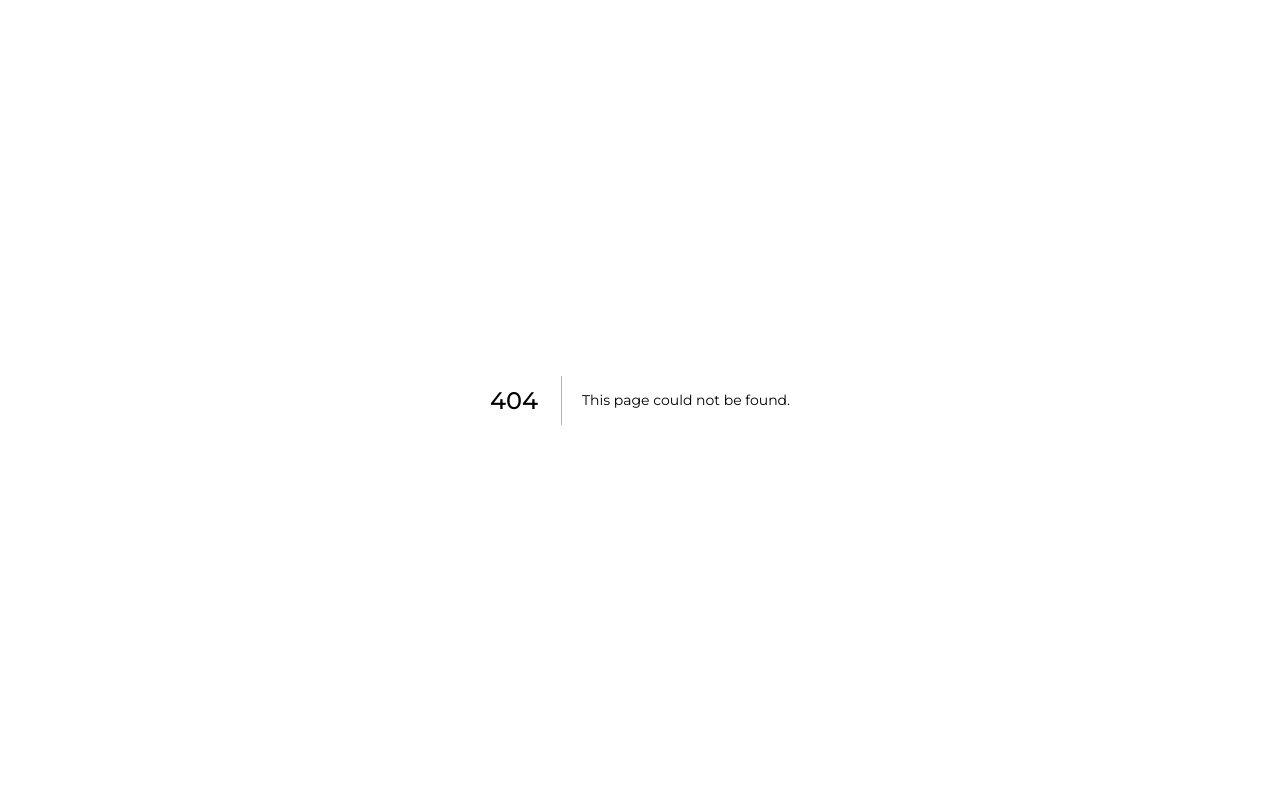
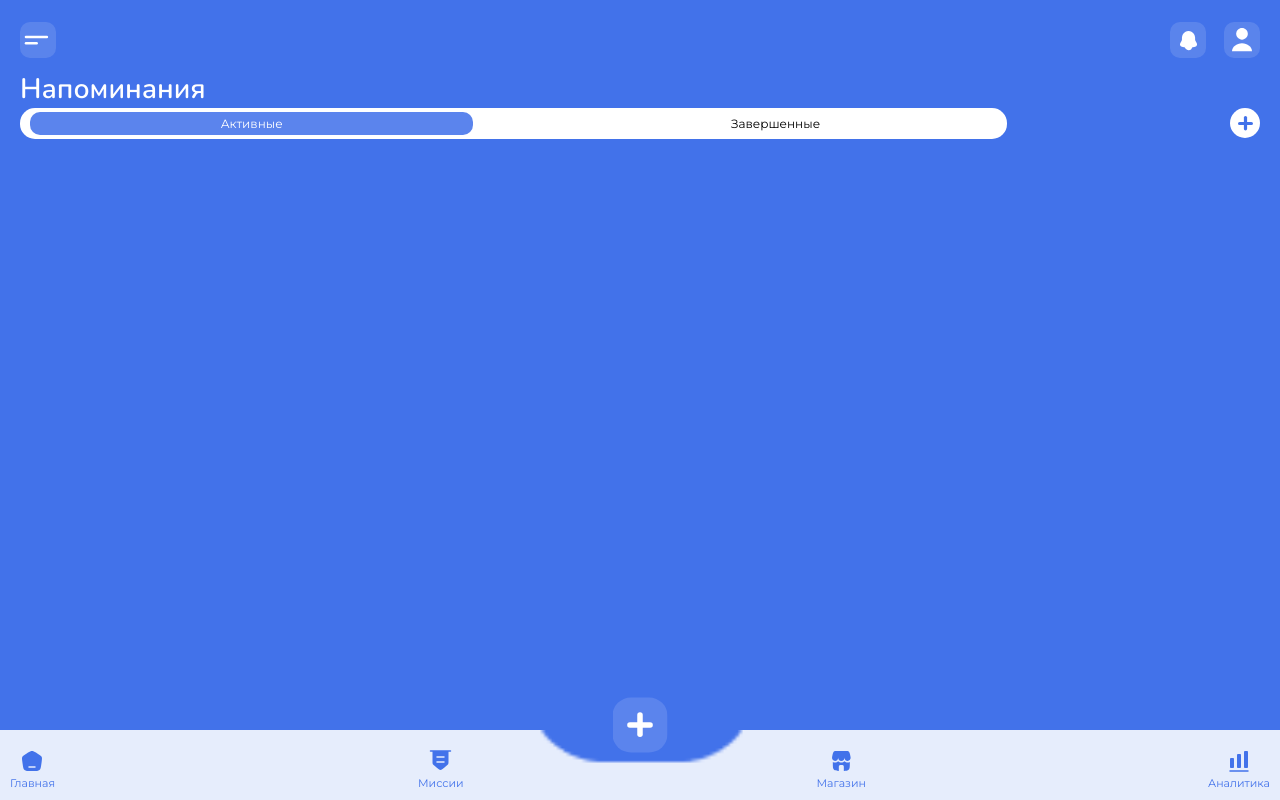
Before and after one commit to qqwerrtyz/chistulya_frontend, a Next.js app: page /app/notifications in a window 1280 px wide. Before the commit this address had no page. Built offline with nearby package versions, Linux system fonts and the light colour scheme.

Commit message:
тут делаю страницу уведомлений

```diff
--- a/public/icons/icons.jsx
+++ b/public/icons/icons.jsx
@@ -26,6 +26,7 @@ import mailData from "./mailData.svg"
 import qrData from "./qrData.svg"
 import supportData from "./supportData.svg"
 import exitData from "./exitData.svg"
+import addNotifications from "./addNotifications.svg"
 
 const icons = {
     activeBell,
@@ -56,6 +57,7 @@ const icons = {
     qrData,
     supportData,
     exitData,
+    addNotifications,
 }
 
 export default icons
--- /dev/null
+++ b/src/app/app/notifications/Notifications.module.css
@@ -0,0 +1,9 @@
+.notifications {
+    padding: 20px 20px 0 20px;
+}
+.notificationsHealine {
+    font-size: 28px;
+    color: rgb(255, 255, 255);
+    font-weight: 600;
+    font-family: headline;
+}
--- /dev/null
+++ b/src/app/app/notifications/page.jsx
@@ -0,0 +1,27 @@
+"use client"
+import Header from "@/components/app/notifications/header/Header"
+import styles from "./Notifications.module.css"
+import Body from "@/components/app/notifications/body/Body"
+import { useState } from "react"
+export default function Notifications () {
+
+    const [selectCategories, setSelectCategories] = useState("active")
+
+    return (
+        <div className={styles.notificationsWrapper}>
+            <div className={styles.notifications}>
+                <div className={styles.notificationsHealineWrapper}>
+                    <h1 className={styles.notificationsHealine}>Напоминания</h1>
+                </div>
+
+                <div className={styles.notificationsContent}>
+                    <Header
+                        selectCategories={selectCategories}
+                        setSelectCategories={setSelectCategories}
+                    />
+                    <Body selectCategories={selectCategories}/>
+                </div>
+            </div>
+        </div>
+    )
+}
--- a/src/components/app/header/Header.jsx
+++ b/src/components/app/header/Header.jsx
@@ -5,6 +5,7 @@ import icons from "../../../../public/icons/icons"
 import { useState } from "react"
 import SidebarMenu from "../sidebarMenu/SidebarMenu"
 import IconHeader from "../another/IconHeader/IconHeader"
+import Link from "next/link"
 
 export default function Header() {
 
@@ -26,8 +27,12 @@ export default function Header() {
                     src={icons.burger}
                 />
                 <div className={styles.iconsBellAndUser}>
-                    <IconHeader alt={"bell"} className={styles.headerIcon} src={icons.bell} newNotification={newNotification}/>
-                    <IconHeader alt="user" className={styles.headerIcon} src={icons.user}/>
+                    <Link href={"/app/notifications"}>
+                        <IconHeader alt={"bell"} className={styles.headerIcon} src={icons.bell} newNotification={newNotification}/>
+                    </Link>
+                    <Link href={"/app/profile"}>
+                        <IconHeader alt="user" className={styles.headerIcon} src={icons.user}/>
+                    </Link>
                 </div>
                 <SidebarMenu showSidebar={showSidebar} setShowSidebar={setShowSidebar}/>
             </header>
--- /dev/null
+++ b/src/components/app/notifications/Notifications.module.css
@@ -0,0 +1,50 @@
+.header {
+    display: flex;
+    justify-content: space-between;
+}
+
+.menu {
+    display: flex;
+    justify-content: space-between;
+
+    width: 78%;
+
+    padding: 4px 10px;
+    border-radius: 15px;
+
+    background-color: #fff;
+}
+
+.categoryWrapper {
+    width: 45%;
+    display: flex;
+    justify-content: center;
+
+    padding: 4px;
+
+    border-radius: 10px;
+
+}
+
+.selectCategory {
+    background-color: #5B84ED;
+}
+
+
+.addNotificationsWrapper {
+    width: 30px;
+    height: 30px;
+
+    display: flex;
+    justify-content: center;
+    align-items: center;
+
+    border-radius: 50%;
+
+    background-color: #fff;
+}
+
+.category {
+    font-size: 12px;
+
+}
--- /dev/null
+++ b/src/components/app/notifications/body/Body.jsx
@@ -0,0 +1,55 @@
+import styles from "./../Notifications.module.css"
+export default function Body({selectCategories}) {
+    const notifications = {
+        active: {
+            name: "active",
+            item: [
+                {
+                    author: "me",
+                    title: "Напоминание 1",
+                    subTitle: "Тут будет текст про напоминание 1",
+                    time: "00:46",
+                    interval: "Каждый четверг",
+                    type: "everydayTask",
+                    ruType: "Ежедневные задания",
+                    done: true
+                },
+
+                {
+                    author: "parent",
+                    title: "Напоминание 2",
+                    subTitle: "Тут будет текст про напоминание 2",
+                    time: "00:46",
+                    interval: "Каждый четверг",
+                    type: "everydayTask",
+                    ruType: "Ежедневные задания",
+                    done: true
+                }
+            ]
+        },
+
+        notActive: {
+            name: "notActive",
+            item: [
+                {
+                    title: "Напоминание 3",
+                    subtitle: "Текст напоминания 3"
+                },
+
+                {
+                    title: "Напоминание 4",
+                    subtitle: "Текст напоминания 4"
+                }
+            ]
+        }
+    }
+    return (
+        <div className={styles.bodyWrapper}>
+            <div className={styles.body}>
+                {
+                    notifications.map
+                }
+            </div>
+        </div>
+    )
+}
--- /dev/null
+++ b/src/components/app/notifications/header/Header.jsx
@@ -0,0 +1,54 @@
+"use client"
+import Image from "next/image"
+import styles from "./../Notifications.module.css"
+import icons from "../../../../../public/icons/icons"
+import { useState } from "react"
+
+export default function Header({selectCategories, setSelectCategories}) {
+
+    const categories = [
+        {
+            ruName: "Активные",
+            enName: "active"
+        },
+
+        {
+            ruName: "Завершенные",
+            enName: "notActive"
+        }
+    ]
+
+    return (
+        <div className={styles.headerWrapper}>
+            <div className={styles.header}>
+                <div className={styles.menu}>
+
+                    {
+                        categories.map((item, index) => {
+                            const enName = item.enName
+                            return (
+                                <div
+                                    className={`${styles.categoryWrapper}`}
+                                    style={{
+                                        backgroundColor: enName === selectCategories ? "#5B84ED" : "",
+                                        color: enName === selectCategories ? "#fff" : ""
+                                    }}
+                                    onClick={() => setSelectCategories(prev => enName)}
+                                >
+                                    <span className={styles.category}>{item.ruName}</span>
+                                </div>
+                            )
+                        })
+                    }
+
+
+
+                </div>
+
+                <div className={styles.addNotificationsWrapper}>
+                    <Image src={icons.addNotifications} className={styles.addNotifications}/>
+                </div>
+            </div>
+        </div>
+    )
+}
```
Also changed, not shown: public/icons/addNotifications.svg (added).
